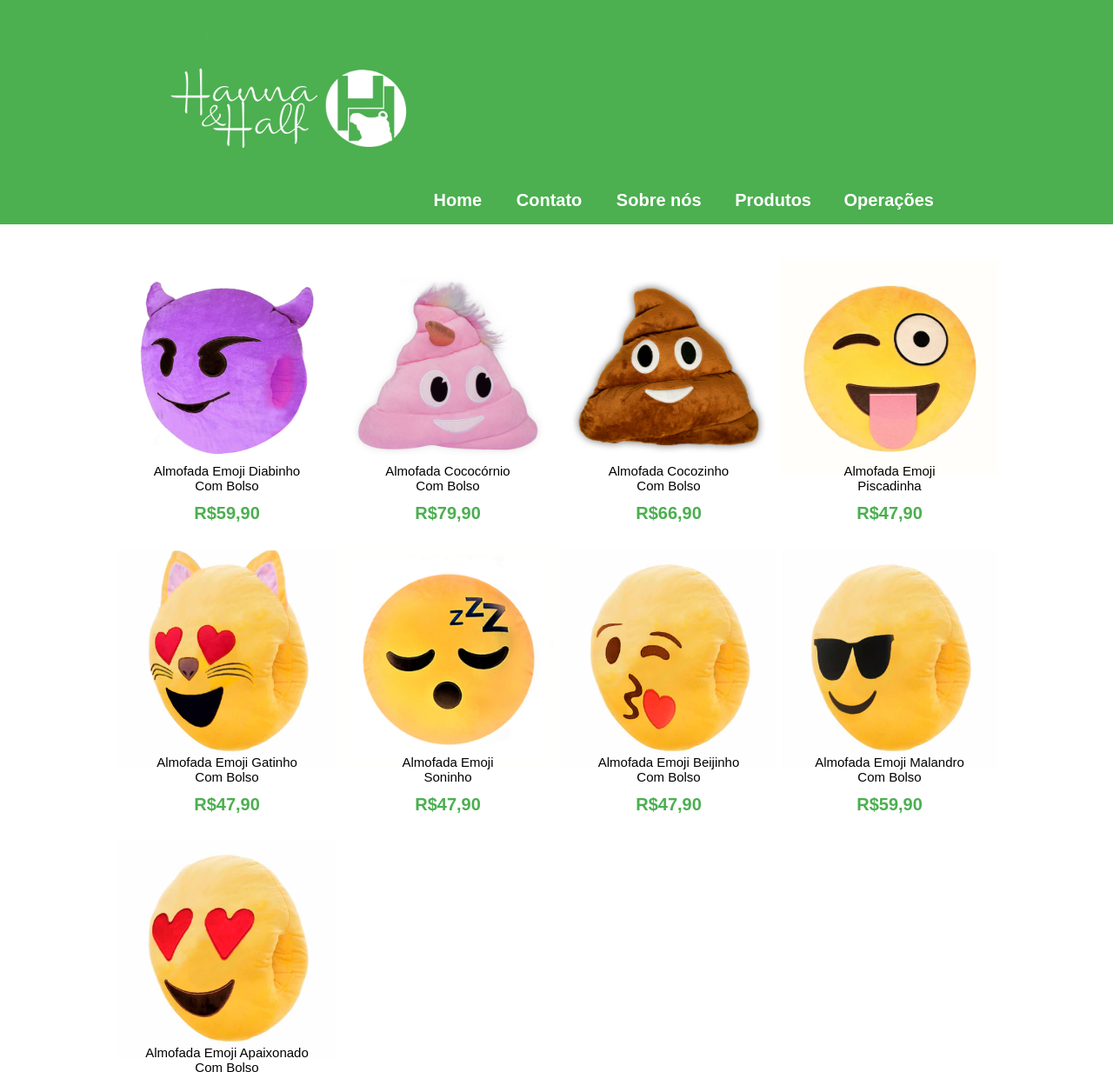
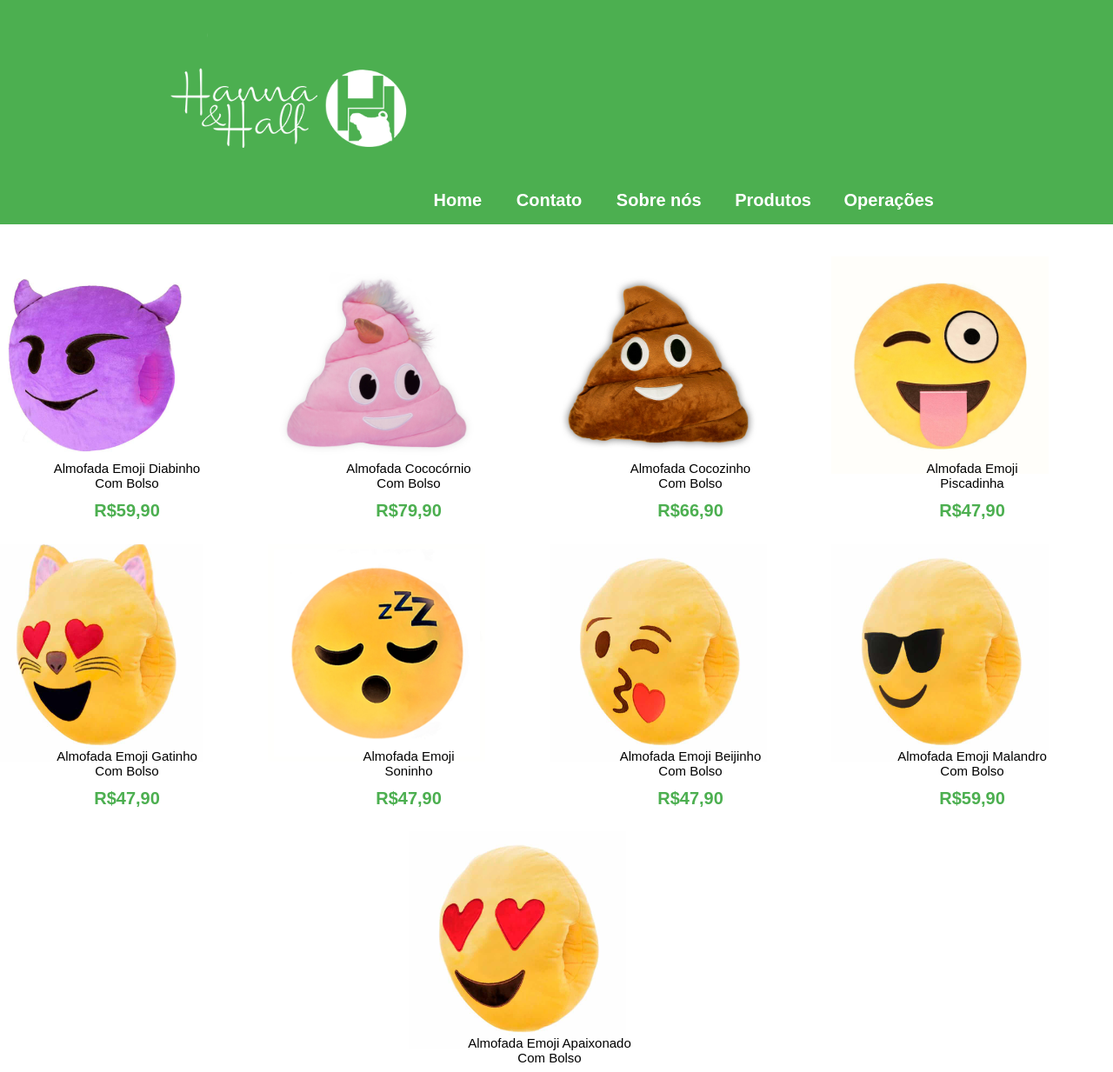
Before and after one commit to alinebeatrizw/ppi-hannaEhalf, a plain HTML site: page index.html in a window 1280 px wide. Shown: the top 1233 px of the page at 87% size. Drawn offline with Linux system fonts and the light colour scheme.

Commit message:
add resposividade

```diff
--- a/assets/css/stylee.css
+++ b/assets/css/stylee.css
@@ -38,12 +38,17 @@ header a:hover {
     background-color: #3e8e41;
 }
 
+.row{
+    display: flex;
+
+}
+
 section{
 
             margin-top: 37px;
             margin-block-end: 14px;
 	}
-section
+
 
 section a{
 	 font-family: "Poppins",sans-serif;
@@ -69,7 +74,8 @@ a{
 	text-decoration: none;
 }
 
-table p{
+ p{
+     text-align: center;
 	font-size: 15px;
 	margin-top: -20px;
 	color: black;
@@ -177,9 +183,7 @@ input{
 section.tamanho{
     margin-top: 10px;
 }
-.alterar{
 
-}
 section.insert{
     margin-top: 100px;
 }
@@ -217,7 +221,6 @@ footer table {
     margin-left: 219px;
 }
 
-}
 
 ul{
 	list-style-type: none;
@@ -275,3 +278,25 @@ section .produto{
 section .descrição{
 	size: 100px;
 }
+.produtos{
+    width: 25%;
+}
+
+
+/*--------------------------------RESPOSIVIDADE----------------------------------------*/
+
+@media screen and (min-width: 1440px){
+    .row{
+     margin-right: 189px;
+     margin-left: 156px;
+    }
+ }
+
+
+@media screen and (min-width: 768px){
+    .row{
+        flex-wrap: wrap;
+        justify-content: center;
+        margin-left: -16px;
+    }
+}
--- a/index.html
+++ b/index.html
@@ -31,76 +31,82 @@
 		</div>
 </header>
 	<section>
-			<table align="center">
-				<tr>
-					<td>
-						<div id="imagens">
-							<td>
-                                                            <a href="AlmofadaEmojiDiabinhoComBolso.html"> <center>	<img src="./assets/imagens/5.jpg"></center> </a>
-						 <figcaption><a href=""><p align="center">Almofada Emoji Diabinho <br>Com Bolso</p> <h4>R$59,90</h4></a></figcaption>
-					</td>
-						<td>
-							<a href="#>"> <center> <img src="./assets/imagens/1.jpg" onMouseOver="this.src='./assets/imagens/12.jpg'" onMouseOut="this.src='./assets/imagens/1.jpg'"> </center> </a>
+
+			<div class="row">
+				<div class="produtos">
+					<img src="./assets/imagens/5.jpg" >
 					<figcaption>
- 							<a href=""> <p align="center"> Almofada Cococórnio <br> Com Bolso </p>  <h4> R$79,90 </h4> </a>
+						<p >Almofada Emoji Diabinho <br>Com Bolso</p>
+						<h4>R$59,90</h4>
 					</figcaption>
- 						</td>
- 					<td>
-							<a href="#"> <center><img src="./assets/imagens/2.jpg" onmouseover="this.src='./assets/imagens/22.jpg'" onmouseout="this.src='./assets/imagens/2.jpg'"> </center> </a>
+				</div>
+
+				<div class="produtos">
+					<img src="./assets/imagens/1.jpg" onMouseOver="this.src='./assets/imagens/12.jpg'" onMouseOut="this.src='./assets/imagens/1.jpg'">
 					<figcaption>
-						 		<a href="" >  <p align="center"> Almofada Cocozinho <br>Com Bolso </p>  <h4> R$66,90 </h4> </a>
+						<p > Almofada Cococórnio <br> Com Bolso </p>
+						<h4> R$79,90 </h4>
 					</figcaption>
-					</td>
-					<td>
-							<a href="#"> <center> <img src="./assets/imagens/3.jpg" onmouseover="this.src='./assets/imagens/33.jpg'" onmouseout="this.src='./assets/imagens/3.jpg'"></center> </a>
-						 	<figcaption> <a href=""> <p align="center"> Almofada Emoji <br> Piscadinha </p> <h4>R$47,90</h4></a></figcaption>
-					</td>
 				</div>
-					</td>
-				</tr>
-				<tr>
-					<td>
-						<div id="imagens">
-							<td>
-							<a href="#"><center>	<img src="./assets/imagens/200.jpg" onMouseOver="this.src='./assets/imagens/44.jpg'" onMouseOut="this.src='./assets/imagens/200.jpg'"></center> </a>
- 						<figcaption><a href=""><p align="center"> Almofada Emoji Gatinho <br>Com Bolso</p><h4>R$47,90</h4></a></figcaption>
- 					</td>
 
-						<td>
-					<a href="#"><center>	<img src="./assets/imagens/4.jpg" onMouseOver="this.src='./assets/imagens/44.jpg'" onMouseOut="this.src='./assets/imagens/4.jpg'"></center> </a>
- 						<figcaption><a href=""><p align="center"> Almofada Emoji <br>Soninho </p><h4>R$47,90</h4></a></figcaption>
- 					</td>
- 					<td>
-					<a href="#"><center>	<img src="./assets/imagens/400.jpg" onMouseOver="this.src='./assets/imagens/44.jpg'" onMouseOut="this.src='./assets/imagens/400.jpg'"></center> </a>
- 						<figcaption><a href=""><p align="center"> Almofada Emoji Beijinho <br>Com Bolso </p><h4>R$47,90</h4></a></figcaption>
- 					</td>
-					<td>
-					<a href="#"><center><img src="./assets/imagens/7.jpg" onmouseover="this.src='./assets/imagens/77.jpg'" onmouseout="this.src='./assets/imagens/7.jpg'"></center> </a>
-						 <figcaption><a href=""> <p align="center"> Almofada Emoji Malandro<br> Com Bolso </p> <h4>R$59,90</h4></center></a></figcaption>
-					</td>
+				<div class="produtos">
+					<img src="./assets/imagens/2.jpg" onmouseover="this.src='./assets/imagens/22.jpg'" onmouseout="this.src='./assets/imagens/2.jpg'">
+					<figcaption>
+						<p > Almofada Cocozinho <br>Com Bolso </p>
+						<h4> R$66,90 </h4>
+					</figcaption>
 				</div>
-					</td>
-				</tr>
-				<tr>
-					<td>
-						<div id="imagens">
-							<td>
-							<a href="#"><center>	<img src="./assets/imagens/300.jpg" onMouseOver="this.src='./assets/imagens/44.jpg'" onMouseOut="this.src='./assets/imagens/300.jpg'"></center> </a>
- 						<figcaption><a href=""><p align="center"> Almofada Emoji Apaixonado <br>Com Bolso</p><h4>R$47,90</h4></a></figcaption>
- 					</td>
+
+				<div class="produtos">
+					<img src="./assets/imagens/3.jpg" onmouseover="this.src='./assets/imagens/33.jpg'" onmouseout="this.src='./assets/imagens/3.jpg'">
+					<figcaption>
+						<p > Almofada Emoji <br> Piscadinha </p>
+						<h4>R$47,90</h4>
+					</figcaption>
+				</div>
+
+				<div class="produtos">
+					<img src="./assets/imagens/200.jpg" onMouseOver="this.src='./assets/imagens/44.jpg'" onMouseOut="this.src='./assets/imagens/200.jpg'"></center> </a>
+					<figcaption>
+						<p > Almofada Emoji Gatinho <br>Com Bolso</p>
+						<h4>R$47,90</h4>
+					</figcaption>
+				</div>
+
+				<div class="produtos">
+					<img src="./assets/imagens/4.jpg" onMouseOver="this.src='./assets/imagens/44.jpg'" onMouseOut="this.src='./assets/imagens/4.jpg'"></center> </a>
+					<figcaption>
+						<p> Almofada Emoji <br>Soninho </p>
+						<h4>R$47,90</h4>
+					</figcaption>
+				</div>
+
+				<div class="produtos">
+					<img src="./assets/imagens/400.jpg" onMouseOver="this.src='./assets/imagens/44.jpg'" onMouseOut="this.src='./assets/imagens/400.jpg'"></center> </a>
+					<figcaption>
+						<p> Almofada Emoji Beijinho <br>Com Bolso </p>
+						<h4>R$47,90</h4>
+					</figcaption>
+				</div>
+
+				<div class="produtos">
+					<img src="./assets/imagens/7.jpg" onmouseover="this.src='./assets/imagens/77.jpg'" onmouseout="this.src='./assets/imagens/7.jpg'">
+					<figcaption>
+						<p > Almofada Emoji Malandro<br> Com Bolso </p>
+						<h4>R$59,90</h4>
+					</figcaption>
+				</div>
+
+				<div class="produtos">
+					<img src="./assets/imagens/300.jpg" onMouseOver="this.src='./assets/imagens/44.jpg'" onMouseOut="this.src='./assets/imagens/300.jpg'">
+					<figcaption>
+						<p > Almofada Emoji Apaixonado <br>Com Bolso</p>
+						<h4>R$47,90</h4>
+					</figcaption>
+				</div>
+			</div>
 
 
-
-
-						</div>
-					</td>
-				</tr>
-
-
-			</table>
-		</div>
-	</section>
-		</table>
 	</section>
 	<footer>
 		<div class="rodape">
```
Lines whose indentation alone changed are shown as unchanged.
